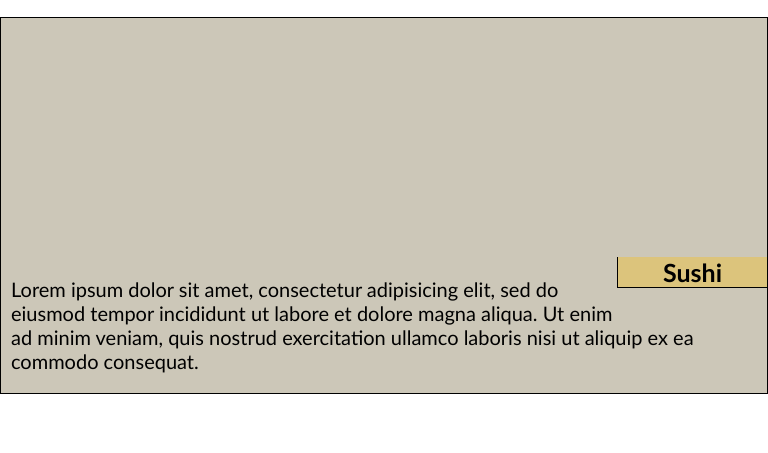
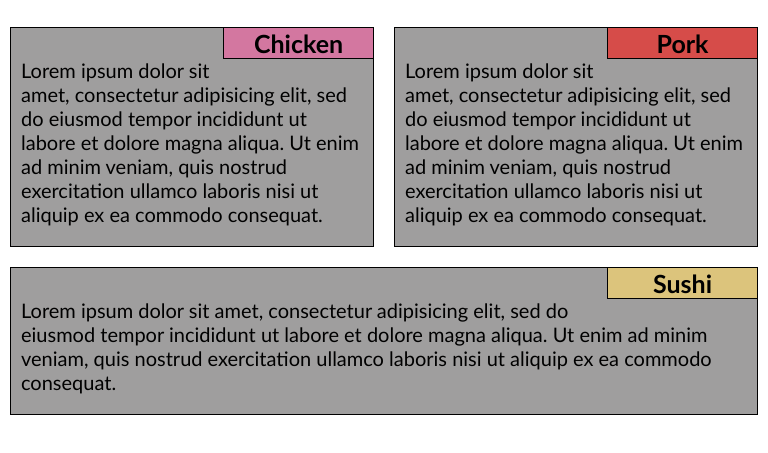
Before and after one commit to HlaTheingiMoe/web_assignment, a plain HTML site: page index.html in a window 768 px wide. Shown: the part 65-518 px from the top of the page. Drawn offline with Linux system fonts and the light colour scheme.

Commit message:
Update style.css

```diff
--- a/style.css
+++ b/style.css
@@ -15,7 +15,7 @@ h1{
 	border: 1px solid black;
 	position: relative;
 	width: 100%;
-	background-color: #CCC7B8;
+	background-color: #9F9E9E;
 	padding-bottom: 30px;
 }
 section {
@@ -54,12 +54,15 @@ p {
 }
 
 @media (min-width: 768px) and (max-width: 991px) {
-	.col-md-6 {
+	.col-md-6, .col-md-12 {
 		float: left;
 		padding: 10px;
 	}
 	.col-md-6 {
 	width: 50%
+	}
+	.col-md-12 {
+	width: 100%;
 	}
 }
 @media (max-width: 767px) {
```
